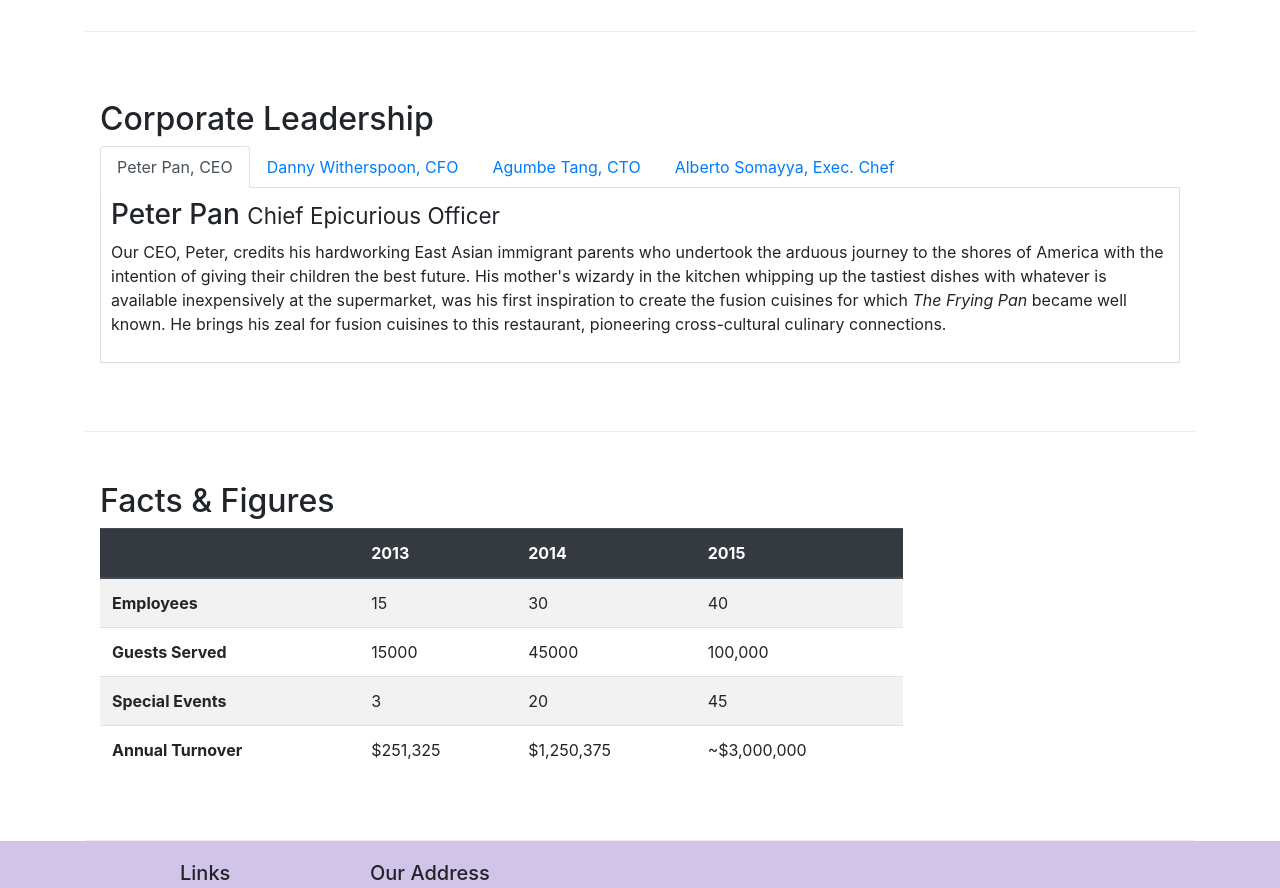
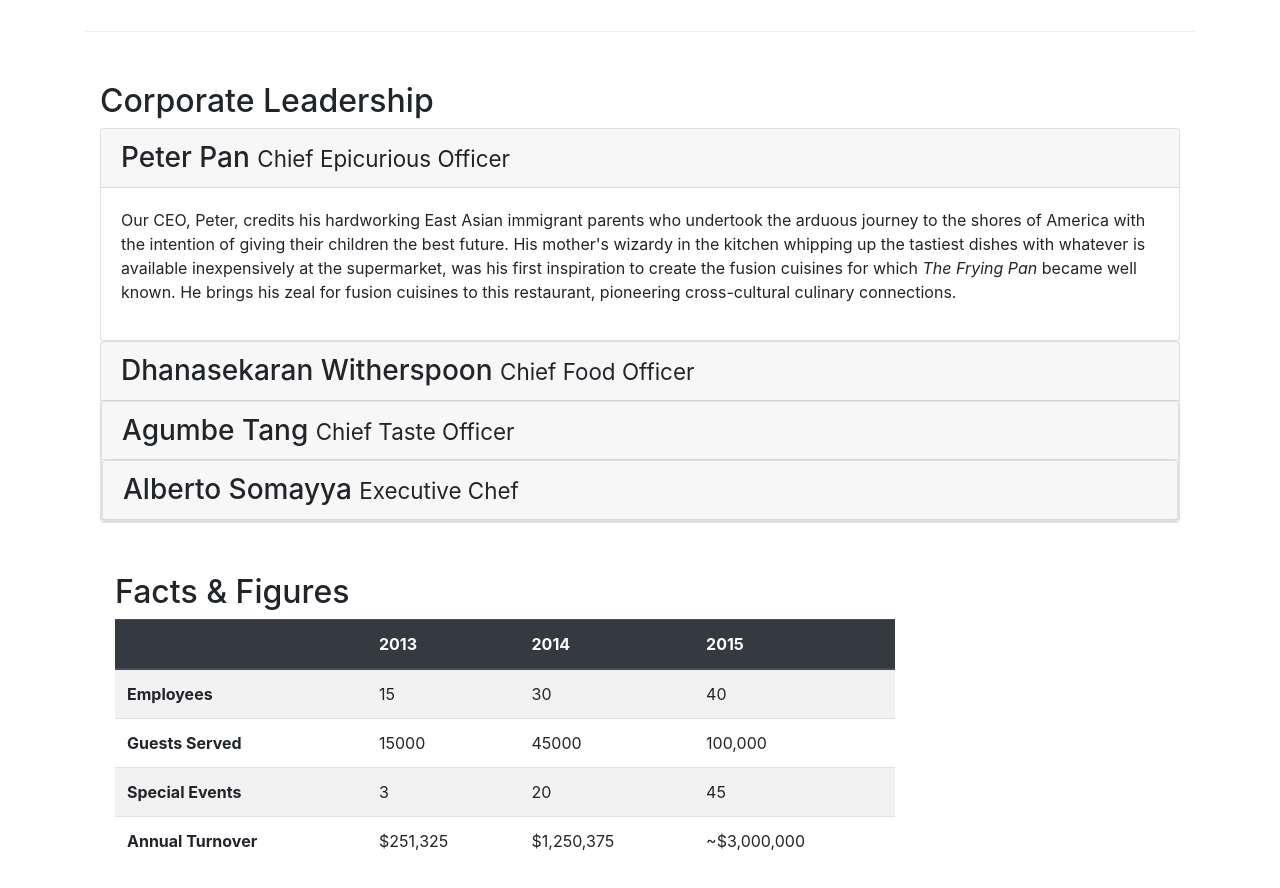
Before and after one commit to jcavenue/Bootstrap-Capstone-1, a website: page aboutus.html in a window 1280 px wide. Shown: the part 940-1828 px from the top of the page. Drawn offline with nearby package versions, Linux system fonts and the light colour scheme.

Commit message:
Accordion

```diff
--- a/aboutus.html
+++ b/aboutus.html
@@ -103,37 +103,60 @@
         <div class="row row-content align-items-center">
             <div class="col-12">
                 <h2>Corporate Leadership</h2>
-                <ul class="nav nav-tabs">
-                    <li class="nav-item">
-                        <a class="nav-link active" href="#peter" role="tab" data-toggle="tab">Peter Pan, CEO</a>
-                    </li>
-                    <li class="nav-item">
-                        <a class="nav-link" href="#danny" role="tab" data-toggle="tab">Danny Witherspoon, CFO</a>
-                    </li>
-                    <li class="nav-item">
-                        <a class="nav-link" href="#agumbe"role="tab" data-toggle="tab">Agumbe Tang, CTO</a>
-                    </li>
-                    <li class="nav-item">
-                        <a class="nav-link" href="#alberto" role="tab" data-toggle="tab">Alberto Somayya, Exec. Chef</a>
-                    </li>
-                </ul>
 
-                <div class="tab-content">
-                    <div role="tabpanel" class="tab-pane fade show active" id="peter">
-                        <h3>Peter Pan <small>Chief Epicurious Officer</small></h3>
-                        <p class="d-none d-sm-block">Our CEO, Peter, credits his hardworking East Asian immigrant parents who undertook the arduous journey to the shores of America with the intention of giving their children the best future. His mother's wizardy in the kitchen whipping up the tastiest dishes with whatever is available inexpensively at the supermarket, was his first inspiration to create the fusion cuisines for which <em>The Frying Pan</em> became well known. He brings his zeal for fusion cuisines to this restaurant, pioneering cross-cultural culinary connections.</p>
+                <div id="accordion">
+                    <div class="card">
+                        <div class="card-header" role="tab" id="peterhead">
+                            <h3 class="mb-0">
+                                <a data-toggle="collapse" data-target="#peter">
+                                Peter Pan <small>Chief Epicurious Officer</small>
+                                </a>
+                            </h3>
+                        </div>
+                        <div class="collapse show" id="peter" data-parent="#accordion">
+                            <div class="card-body">
+                                <p class="d-none d-sm-block">Our CEO, Peter, credits his hardworking East Asian immigrant parents who undertook the arduous journey to the shores of America with the intention of giving their children the best future. His mother's wizardy in the kitchen whipping up the tastiest dishes with whatever is available inexpensively at the supermarket, was his first inspiration to create the fusion cuisines for which <em>The Frying Pan</em> became well known. He brings his zeal for fusion cuisines to this restaurant, pioneering cross-cultural culinary connections.</p>
+                            </div>
+                        </div>
                     </div>
-                    <div role="tabpanel" class="tab-pane fade show" id="danny">
-                        <h3>Dhanasekaran Witherspoon <small>Chief Food Officer</small></h3>
-                        <p class="d-none d-sm-block">Our CFO, Danny, as he is affectionately referred to by his colleagues, comes from a long established family tradition in farming and produce. His experiences growing up on a farm in the Australian outback gave him great appreciation for varieties of food sources. As he puts it in his own words, <em>Everything that runs, wins, and everything that stays, pays!</em></p>
+                    <div class="card">
+                        <div class="card-header" role="tab" id="dannyhead">
+                            <h3 class="mb-0">
+                                <a class="collapsed" data-toggle="collapse" data-target="#danny">
+                                Dhanasekaran Witherspoon <small>Chief Food Officer</small>
+                                </a>
+                            </h3>
                     </div>
-                    <div role="tabpanel" class="tab-pane fade show" id="agumbe">
-                        <h3>Agumbe Tang <small>Chief Taste Officer</small></h3>
-                        <p class="d-none d-sm-block">Blessed with the most discerning gustatory sense, Agumbe, our CTO, personally ensures that every dish that we serve meets his exacting tastes. Our chefs dread the tongue lashing that ensues if their dish does not meet his exacting standards. He lives by his motto, <em>You click only if you survive my lick.</em></p>
+                    <div class="collapse" id="danny" data-parent="#accordion">
+                        <div class="card-body">
+                            <p class="d-none d-sm-block">Our CFO, Danny, as he is affectionately referred to by his colleagues, comes from a long established family tradition in farming and produce. His experiences growing up on a farm in the Australian outback gave him great appreciation for varieties of food sources. As he puts it in his own words, <em>Everything that runs, wins, and everything that stays, pays!</em></em></p>
+                        </div>
                     </div>
-                    <div role="tabpanel" class="tab-pane fade show" id="alberto">
-                        <h3>Alberto Somayya <small>Executive Chef</small></h3>
-                        <p class="d-none d-sm-block">Award winning three-star Michelin chef with wide International experience having worked closely with whos-who in the culinary world, he specializes in creating mouthwatering Indo-Italian fusion experiences. He says, <em>Put together the cuisines from the two craziest cultures, and you get a winning hit! Amma Mia!</em></p>
+                    <div class="card">
+                        <div class="card-header" role="tab" id="agumbehead">
+                            <h3 class="mb-0">
+                                <a class="collapsed" data-toggle="collapse" data-target="#agumbe">
+                                Agumbe Tang <small>Chief Taste Officer</small>
+                                </a>
+                            </h3>
+                    </div>
+                    <div class="collapse" id="agumbe" data-parent="#accordion">
+                        <div class="card-body">
+                            <p class="d-none d-sm-block">Blessed with the most discerning gustatory sense, Agumbe, our CTO, personally ensures that every dish that we serve meets his exacting tastes. Our chefs dread the tongue lashing that ensues if their dish does not meet his exacting standards. He lives by his motto, <em>You click only if you survive my lick.</em></p>
+                        </div>
+                    </div>
+                    <div class="card">
+                        <div class="card-header" role="tab" id="albertohead">
+                            <h3 class="mb-0">
+                                <a class="collapsed" data-toggle="collapse" data-target="#alberto">
+                                Alberto Somayya <small>Executive Chef</small>
+                                </a>
+                            </h3>
+                    </div>
+                    <div class="collapse" id="alberto" data-parent="#accordion">
+                        <div class="card-body">
+                            <p class="d-none d-sm-block">Award winning three-star Michelin chef with wide International experience having worked closely with whos-who in the culinary world, he specializes in creating mouthwatering Indo-Italian fusion experiences. He says, <em>Put together the cuisines from the two craziest cultures, and you get a winning hit! Amma Mia!</em>.</em></p>
+                        </div>
                     </div>
                 </div>
             </div>
```
